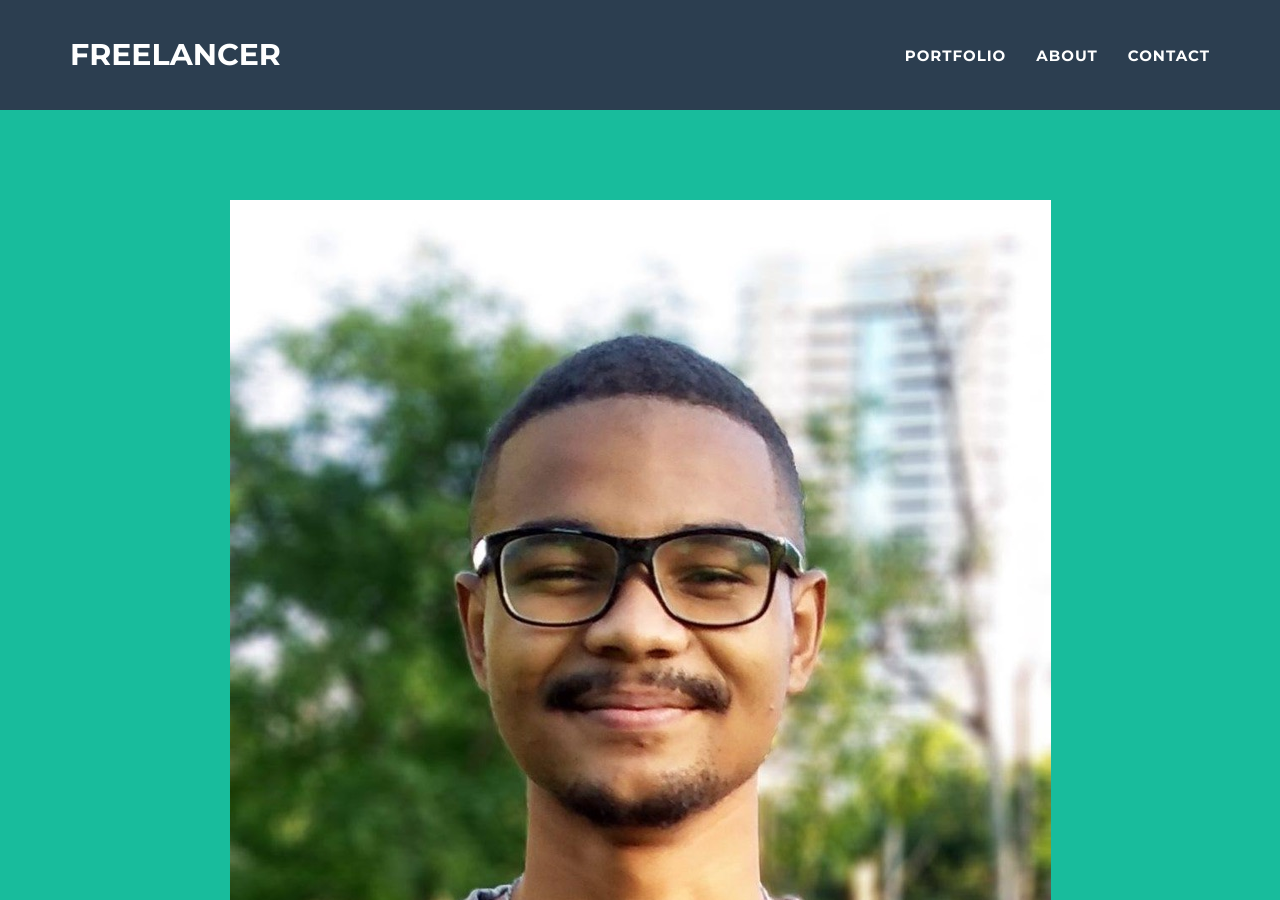
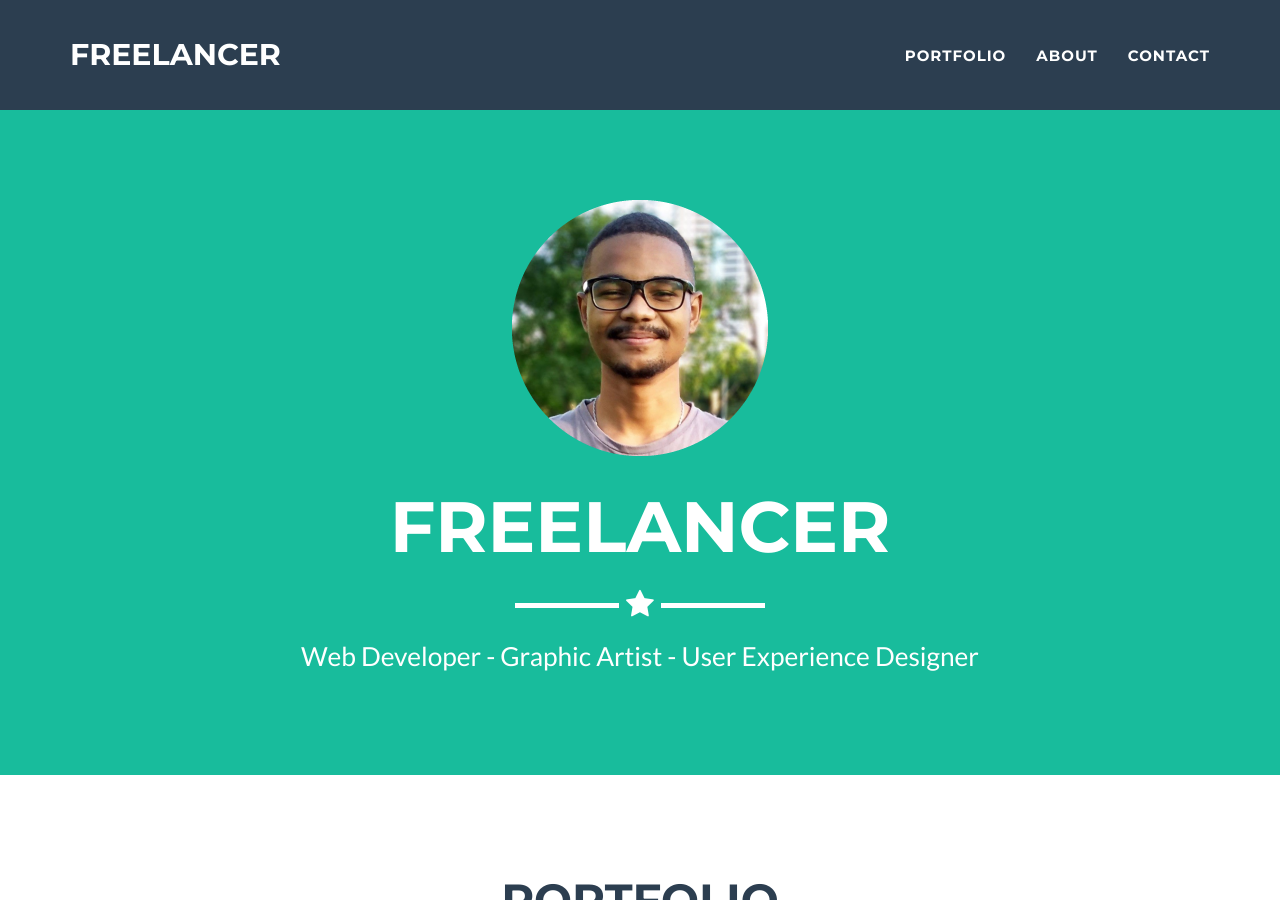
Before and after one commit to igorsilvadev/igorsilvadev.github.io, a Jekyll site: the page built from _posts/2014-07-18-project-1.markdown, in a window 1280 px wide and 900 px high. Built offline with Jekyll 4.4.1, drawn with Linux system fonts in a browser that asks for light colours.

Commit message:
feat: roudend profile image

```diff
--- a/_includes/header.html
+++ b/_includes/header.html
@@ -3,7 +3,7 @@
   <div class="container">
     <div class="row">
       <div class="col-lg-12">
-        <img class="img-responsive" src="img/profile.jpeg" alt="profile-pic" />
+        <img class="img-responsive" src="img/profile.png" alt="profile-pic" />
         <div class="intro-text">
           <span class="name">{{ site.title }}</span>
           <hr class="star-light" />
```
Also changed, not shown: img/profile.jpeg (deleted), img/profile.png (added).
